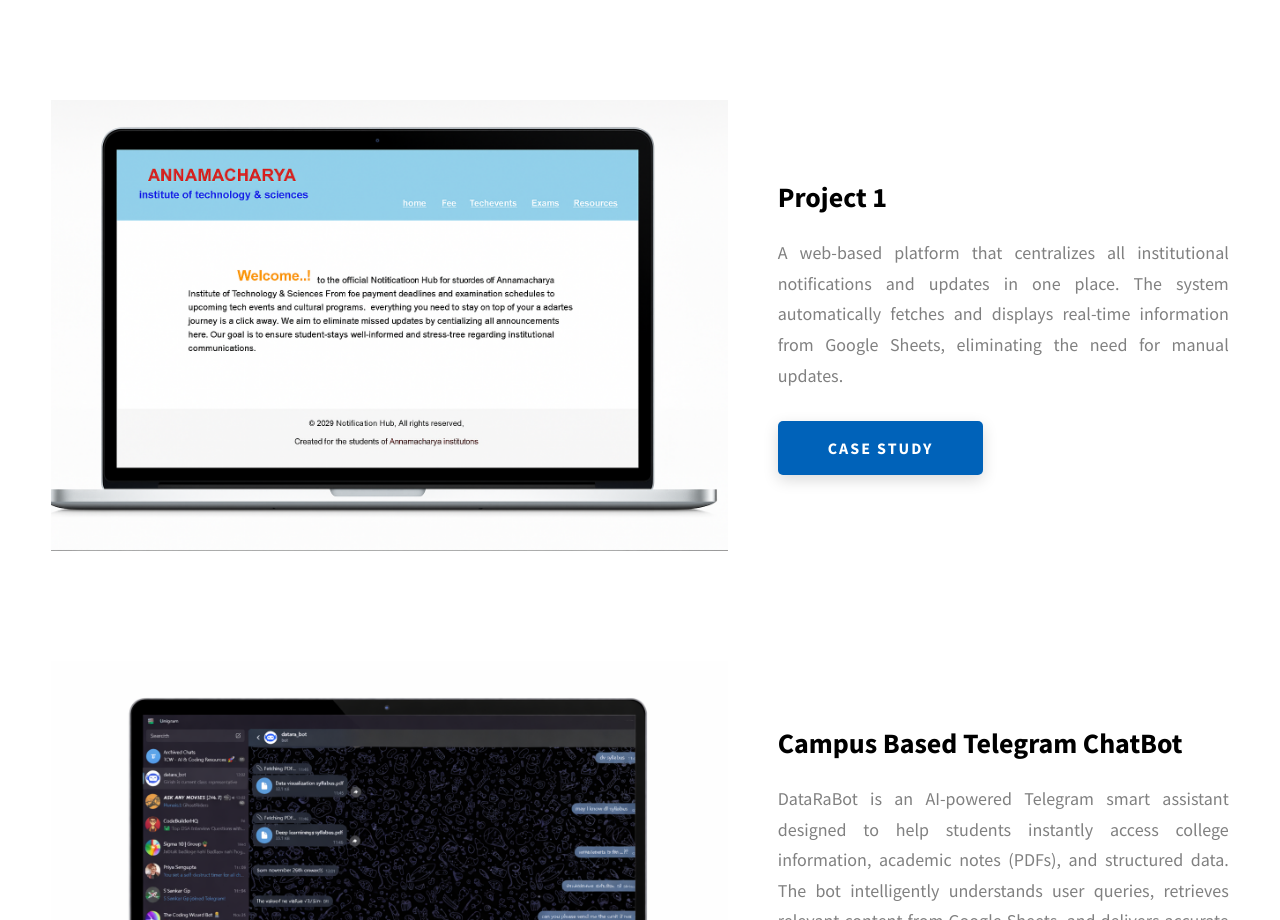
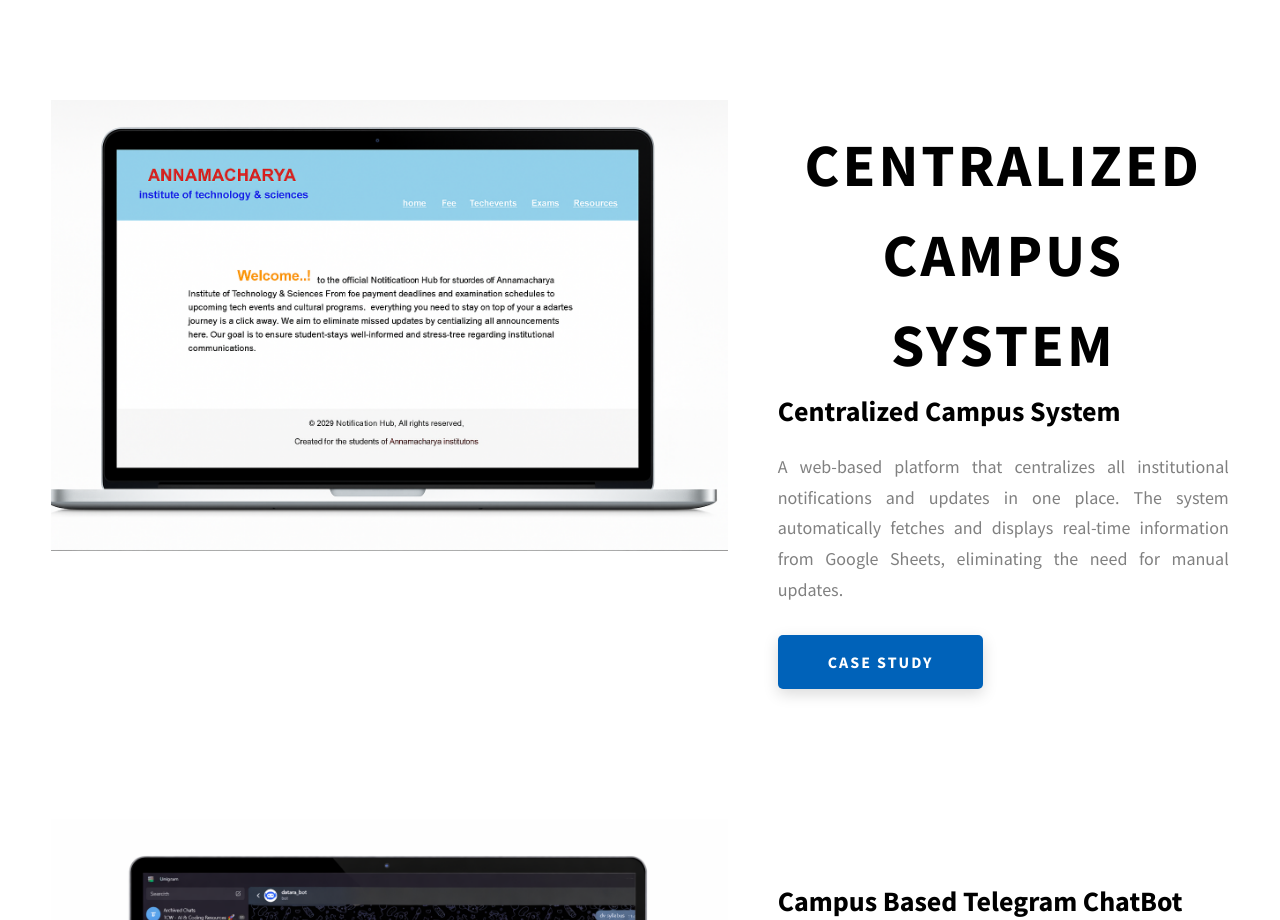
Before and after one commit to prashanth837/portfolio, a website: page index.html in a window 1280 px wide. Shown: the part 2160-3080 px from the top of the page. Drawn offline with nearby package versions, Linux system fonts and the light colour scheme.

Commit message:
project 1 updated

```diff
--- a/index.html
+++ b/index.html
@@ -221,7 +221,8 @@
               />
             </div>
             <div class="projects__row-content">
-              <h3 class="projects__row-content-title">Project 1</h3>
+        <h1 class="heading-primary">Centralized Campus System</h1>
+              <h3 class="projects__row-content-title">Centralized Campus System</h3>
               <p class="projects__row-content-desc" style="text-align: justify;">
                 A web-based platform that centralizes all institutional notifications and updates in one place. The system automatically fetches and displays real-time information from Google Sheets, eliminating the need for manual updates.
               </p>
```
Also changed, not shown: project-1.html (+1 -1 lines), project-2.html (+2 -2 lines).
